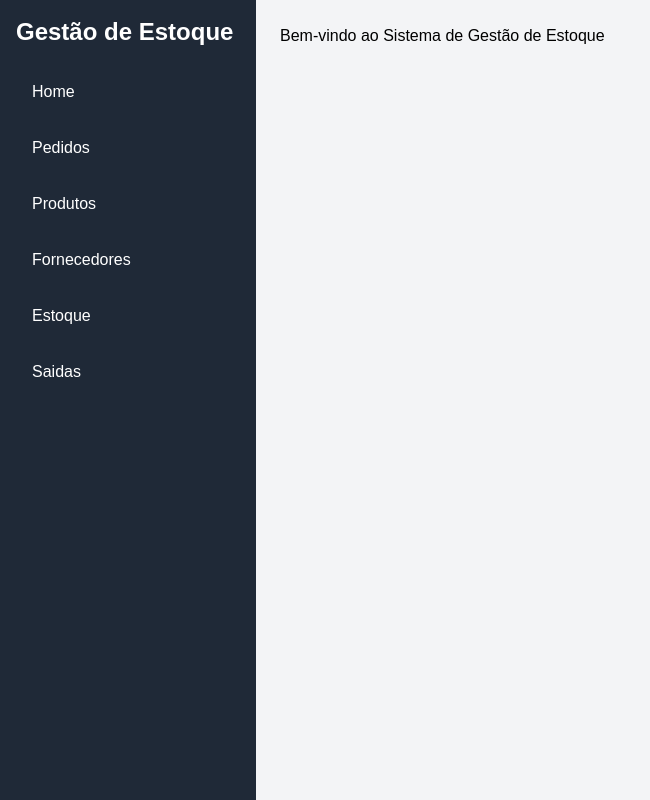
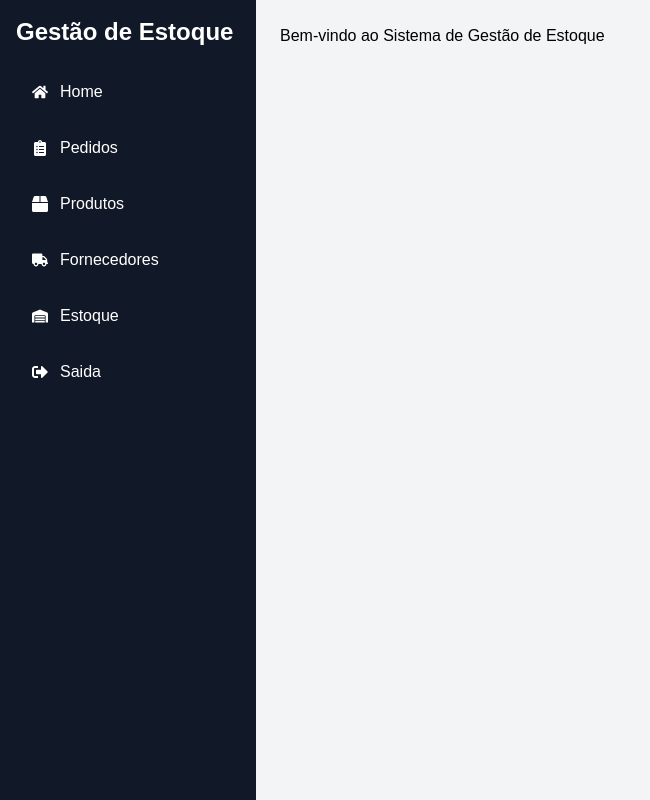
Before and after one commit to lucaserib/estoque-api, a Next.js app: page / in a window 1280 px wide. Shown: the whole page, without its empty margins (0-650 px from the left). Built offline with nearby package versions, Linux system fonts and the light colour scheme.

Commit message:
começo da sidebar

```diff
--- a/components/Sidebar.tsx
+++ b/components/Sidebar.tsx
@@ -1,43 +1,64 @@
-// components/Sidebar.tsx
 import Link from "next/link";
+import {
+  FaHome,
+  FaClipboardList,
+  FaBox,
+  FaTruck,
+  FaWarehouse,
+  FaSignOutAlt,
+} from "react-icons/fa";
 
 export const Sidebar = () => {
   return (
-    <div className="w-64 h-screen bg-gray-800 text-white p-4">
+    <div className="w-64 h-screen bg-gray-900 text-white p-4">
       <h2 className="text-2xl font-bold mb-6">Gestão de Estoque</h2>
       <ul>
         <li className="mb-4">
           <Link href="/" legacyBehavior>
-            <a className="block py-2 px-4 rounded hover:bg-gray-700">Home</a>
+            <a className="flex items-center py-2 px-4 rounded hover:bg-gray-700">
+              <FaHome className="mr-3" />
+              Home
+            </a>
           </Link>
         </li>
         <li className="mb-4">
-          <Link href="/pedidos-compra" legacyBehavior>
-            <a className="block py-2 px-4 rounded hover:bg-gray-700">Pedidos</a>
+          <Link href="/pedidos" legacyBehavior>
+            <a className="flex items-center py-2 px-4 rounded hover:bg-gray-700">
+              <FaClipboardList className="mr-3" />
+              Pedidos
+            </a>
           </Link>
         </li>
         <li className="mb-4">
           <Link href="/produtos" legacyBehavior>
-            <a className="block py-2 px-4 rounded hover:bg-gray-700">
+            <a className="flex items-center py-2 px-4 rounded hover:bg-gray-700">
+              <FaBox className="mr-3" />
               Produtos
             </a>
           </Link>
         </li>
         <li className="mb-4">
           <Link href="/fornecedores" legacyBehavior>
-            <a className="block py-2 px-4 rounded hover:bg-gray-700">
+            <a className="flex items-center py-2 px-4 rounded hover:bg-gray-700">
+              <FaTruck className="mr-3" />
               Fornecedores
             </a>
           </Link>
         </li>
         <li className="mb-4">
           <Link href="/estoque" legacyBehavior>
-            <a className="block py-2 px-4 rounded hover:bg-gray-700">Estoque</a>
+            <a className="flex items-center py-2 px-4 rounded hover:bg-gray-700">
+              <FaWarehouse className="mr-3" />
+              Estoque
+            </a>
           </Link>
         </li>
         <li className="mb-4">
           <Link href="/saida" legacyBehavior>
-            <a className="block py-2 px-4 rounded hover:bg-gray-700">Saidas</a>
+            <a className="flex items-center py-2 px-4 rounded hover:bg-gray-700">
+              <FaSignOutAlt className="mr-3" />
+              Saida
+            </a>
           </Link>
         </li>
       </ul>
--- a/package.json
+++ b/package.json
@@ -12,7 +12,8 @@
     "@prisma/client": "^5.19.1",
     "next": "^14.2.9",
     "react": "^18.3.1",
-    "react-dom": "^18.3.1"
+    "react-dom": "^18.3.1",
+    "react-icons": "^5.3.0"
   },
   "devDependencies": {
     "@types/node": "^20",
--- a/pages/saida.tsx
+++ b/pages/saida.tsx
@@ -0,0 +1,50 @@
+import React, { useState } from "react";
+
+const Saida = () => {
+  const [productId, setProductId] = useState("");
+  const [quantity, setQuantity] = useState(0);
+
+  const handleRetirarProduto = () => {
+    // Lógica para retirar o produto
+    console.log(
+      `Retirando ${quantity} unidades do produto com ID ${productId}`
+    );
+    // Aqui você pode adicionar a lógica para atualizar o estoque no backend
+  };
+
+  return (
+    <div className="p-4">
+      <h1 className="text-2xl font-bold mb-4">Retirar Produtos</h1>
+      <div className="mb-4">
+        <label className="block text-sm font-medium text-gray-700">
+          ID do Produto
+        </label>
+        <input
+          type="text"
+          value={productId}
+          onChange={(e) => setProductId(e.target.value)}
+          className="mt-1 block w-full px-3 py-2 border border-gray-300 rounded-md shadow-sm focus:outline-none focus:ring-indigo-500 focus:border-indigo-500 sm:text-sm"
+        />
+      </div>
+      <div className="mb-4">
+        <label className="block text-sm font-medium text-gray-700">
+          Quantidade
+        </label>
+        <input
+          type="number"
+          value={quantity}
+          onChange={(e) => setQuantity(Number(e.target.value))}
+          className="mt-1 block w-full px-3 py-2 border border-gray-300 rounded-md shadow-sm focus:outline-none focus:ring-indigo-500 focus:border-indigo-500 sm:text-sm"
+        />
+      </div>
+      <button
+        onClick={handleRetirarProduto}
+        className="px-4 py-2 bg-indigo-600 text-white rounded hover:bg-indigo-700"
+      >
+        Retirar Produto
+      </button>
+    </div>
+  );
+};
+
+export default Saida;
```
Also changed, not shown: 1 other file (tests, documents, lock files or other folders).
